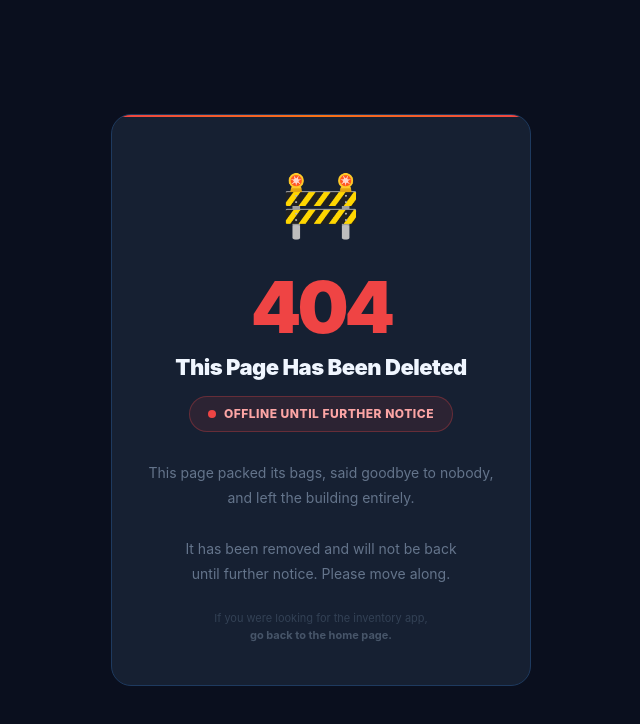
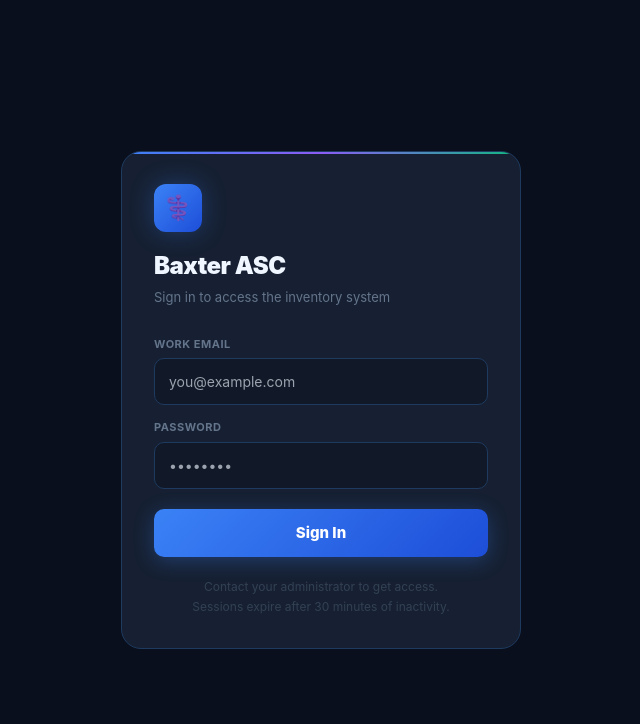
Before and after one commit to ASC-Harrison/nextjs-with-supabase, a Next.js app: page /login in a window 1280 px wide. Shown: the top 724 px of the page, without its empty margins (319-959 px from the left). Built offline with nearby package versions, Linux system fonts and the light colour scheme.

Commit message:
Update page.tsx

```diff
--- a/app/login/page.tsx
+++ b/app/login/page.tsx
@@ -1,26 +1,74 @@
 "use client";
 
+import { useState } from "react";
+import { useRouter } from "next/navigation";
+
 export default function LoginPage() {
+  const router = useRouter();
+  const [email, setEmail] = useState("");
+  const [password, setPassword] = useState("");
+  const [loading, setLoading] = useState(false);
+  const [error, setError] = useState("");
+
+  const isTimeout = typeof window !== "undefined" &&
+    new URLSearchParams(window.location.search).get("timeout") === "1";
+
+  async function handleLogin(e: React.FormEvent) {
+    e.preventDefault();
+    setLoading(true);
+    setError("");
+    try {
+      const res = await fetch("/api/auth/login", {
+        method: "POST",
+        headers: { "Content-Type": "application/json" },
+        body: JSON.stringify({ email: email.trim(), password }),
+      });
+      const json = await res.json();
+      if (!json.ok) { setError(json.error ?? "Invalid email or password"); setLoading(false); return; }
+      router.push("/");
+      router.refresh();
+    } catch (e: any) {
+      setError(e?.message ?? "Login failed");
+      setLoading(false);
+    }
+  }
+
   return (
-    <div style={{minHeight:"100vh",background:"#0a0f1e",display:"flex",alignItems:"center",justifyContent:"center",padding:"16px",fontFamily:"-apple-system,BlinkMacSystemFont,'SF Pro Display','Segoe UI',sans-serif"}}>
-      <div style={{maxWidth:420,width:"100%",background:"#162032",border:"1px solid #1e3a5f",borderRadius:20,padding:"40px 32px",textAlign:"center",position:"relative",overflow:"hidden"}}>
-        <div style={{position:"absolute",top:0,left:0,right:0,height:2,background:"linear-gradient(90deg,#ef4444,#f97316,#ef4444)"}} />
-        <div style={{fontSize:64,marginBottom:20}}>🚧</div>
-        <div style={{fontSize:72,fontWeight:900,color:"#ef4444",letterSpacing:-4,lineHeight:1,marginBottom:8}}>404</div>
-        <div style={{fontSize:22,fontWeight:900,color:"#f0f6ff",marginBottom:12,letterSpacing:-0.5}}>This Page Has Been Deleted</div>
-        <div style={{display:"inline-flex",alignItems:"center",gap:8,background:"rgba(239,68,68,0.1)",border:"1px solid rgba(239,68,68,0.3)",borderRadius:9999,padding:"8px 18px",fontSize:12,fontWeight:800,color:"#fca5a5",letterSpacing:0.5,marginBottom:28}}>
-          <span style={{width:8,height:8,borderRadius:"50%",background:"#ef4444",display:"inline-block"}} />
-          OFFLINE UNTIL FURTHER NOTICE
-        </div>
-        <div style={{fontSize:14,color:"#64748b",lineHeight:1.8,marginBottom:24}}>
-          This page packed its bags, said goodbye to nobody,<br/>
-          and left the building entirely.<br/><br/>
-          It has been removed and will not be back<br/>
-          until further notice. Please move along.
-        </div>
-        <div style={{fontSize:11,color:"#334155",lineHeight:1.6}}>
-          If you were looking for the inventory app,<br/>
-          <span style={{color:"#475569",fontWeight:700}}>go back to the home page.</span>
+    <div style={{ minHeight:"100vh", background:"#0a0f1e", display:"flex", alignItems:"center", justifyContent:"center", padding:16, fontFamily:"-apple-system,BlinkMacSystemFont,'SF Pro Display','Segoe UI',sans-serif" }}>
+      <div style={{ width:"100%", maxWidth:400, background:"#162032", border:"1px solid #1e3a5f", borderRadius:20, padding:32, position:"relative", overflow:"hidden" }}>
+        <div style={{ position:"absolute", top:0, left:0, right:0, height:2, background:"linear-gradient(90deg,#3b82f6,#8b5cf6,#10b981)" }} />
+        <div style={{ width:48, height:48, background:"linear-gradient(135deg,#3b82f6,#1d4ed8)", borderRadius:12, display:"flex", alignItems:"center", justifyContent:"center", fontSize:24, marginBottom:16, boxShadow:"0 0 24px rgba(59,130,246,0.3)" }}>⚕️</div>
+        <div style={{ fontSize:24, fontWeight:900, color:"#f0f6ff", letterSpacing:-0.5, marginBottom:4 }}>Baxter ASC</div>
+        <div style={{ fontSize:13, color:"#64748b", marginBottom:28 }}>Sign in to access the inventory system</div>
+
+        {isTimeout && (
+          <div style={{ background:"rgba(245,158,11,0.1)", border:"1px solid rgba(245,158,11,0.3)", borderRadius:10, padding:"10px 14px", fontSize:12, color:"#fcd34d", marginBottom:16 }}>
+            ⏱ Session expired. Please sign in again.
+          </div>
+        )}
+
+        {error && (
+          <div style={{ background:"rgba(239,68,68,0.1)", border:"1px solid rgba(239,68,68,0.3)", borderRadius:10, padding:"12px 14px", fontSize:13, color:"#fca5a5", marginBottom:14 }}>
+            {error}
+          </div>
+        )}
+
+        <form onSubmit={handleLogin}>
+          <div style={{ fontSize:11, fontWeight:700, color:"#64748b", textTransform:"uppercase", letterSpacing:0.5, marginBottom:6 }}>Work Email</div>
+          <input value={email} onChange={e => setEmail(e.target.value)} type="email" placeholder="you@example.com" required autoComplete="email"
+            style={{ width:"100%", borderRadius:10, border:"1px solid #1e3a5f", background:"#111827", color:"#f0f6ff", padding:"12px 14px", fontSize:14, fontFamily:"inherit", outline:"none", marginBottom:14, boxSizing:"border-box" }} />
+          <div style={{ fontSize:11, fontWeight:700, color:"#64748b", textTransform:"uppercase", letterSpacing:0.5, marginBottom:6 }}>Password</div>
+          <input value={password} onChange={e => setPassword(e.target.value)} type="password" placeholder="••••••••" required autoComplete="current-password"
+            style={{ width:"100%", borderRadius:10, border:"1px solid #1e3a5f", background:"#111827", color:"#f0f6ff", padding:"12px 14px", fontSize:14, fontFamily:"inherit", outline:"none", marginBottom:20, boxSizing:"border-box" }} />
+          <button type="submit" disabled={loading}
+            style={{ width:"100%", borderRadius:10, padding:13, fontSize:15, fontWeight:800, cursor:loading?"not-allowed":"pointer", border:"none", background:"linear-gradient(135deg,#3b82f6,#1d4ed8)", color:"#fff", fontFamily:"inherit", boxShadow:"0 4px 20px rgba(59,130,246,0.3)", opacity:loading?0.6:1 }}>
+            {loading ? "Signing in…" : "Sign In"}
+          </button>
+        </form>
+
+        <div style={{ marginTop:20, fontSize:12, color:"#334155", textAlign:"center", lineHeight:1.6 }}>
+          Contact your administrator to get access.<br />
+          Sessions expire after 30 minutes of inactivity.
         </div>
       </div>
     </div>
```
